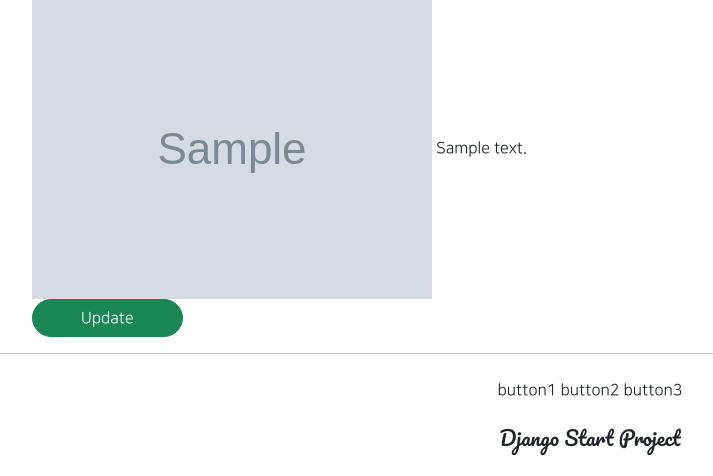
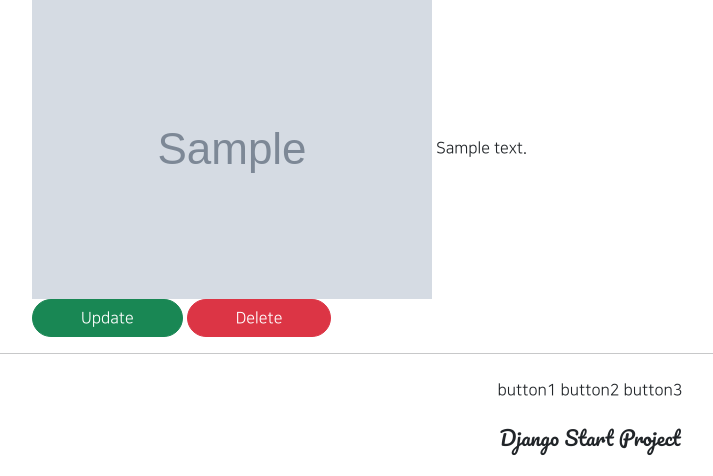
Before and after one commit to ClearRoot/djangoStartProject, a Django app: page /articles/detail/1 in a window 1280 px wide. Shown: the part 324-800 px from the top of the page, without its empty margins (50-763 px from the left). Run offline with Django 3.2, Linux system fonts and the light colour scheme; tables that the repository leaves empty hold one stand-in row (values such as "Sample post"); grey boxes marked "Sample" are stand-in pictures; parts of the project's set-up code (start-up, migrations or seed data) failed here and were passed over; some libraries are stand-ins or nearby versions.

Commit message:
Create article delete page

```diff
--- a/articleApp/templates/articleApp/detail.html
+++ b/articleApp/templates/articleApp/detail.html
@@ -17,6 +17,10 @@
                    class="btn btn-success rounded-pill px-5">
                     Update
                 </a>
+                <a href="{% url 'articleApp:delete' pk=target_article.pk %}"
+                   class="btn btn-danger rounded-pill px-5">
+                    Delete
+                </a>
             </div>
         </div>
     </div>
--- a/articleApp/urls.py
+++ b/articleApp/urls.py
@@ -1,7 +1,7 @@
 from django.urls import path
 from django.views.generic import TemplateView
 
-from articleApp.views import ArticleCreateView, ArticleDetailView, ArticleUpdateView
+from articleApp.views import ArticleCreateView, ArticleDetailView, ArticleUpdateView, ArticleDeleteView
 
 app_name = 'articleApp'
 
@@ -10,4 +10,5 @@ urlpatterns = [
     path('create/', ArticleCreateView.as_view(), name='create'),
     path('detail/<int:pk>', ArticleDetailView.as_view(), name='detail'),
     path('update/<int:pk>', ArticleUpdateView.as_view(), name='update'),
+    path('delete/<int:pk>', ArticleDeleteView.as_view(), name='delete'),
 ]
--- a/articleApp/views.py
+++ b/articleApp/views.py
@@ -1,6 +1,6 @@
 from django.shortcuts import render
 from django.urls import reverse_lazy, reverse
-from django.views.generic import CreateView, DetailView, UpdateView
+from django.views.generic import CreateView, DetailView, UpdateView, DeleteView
 
 from articleApp.forms import ArticleCreationForm
 from articleApp.models import Article
@@ -31,3 +31,10 @@ class ArticleUpdateView(UpdateView):
 
     def get_success_url(self):
         return reverse('articleApp:detail', kwargs={'pk': self.object.pk})
+
+
+class ArticleDeleteView(DeleteView):
+    model = Article
+    context_object_name = 'target_article'
+    success_url = reverse_lazy('articleApp:list')
+    template_name = 'articleApp/delete.html'
```
Also changed, not shown: articleApp/templates/articleApp/delete.html (added, +23 -0 lines).
